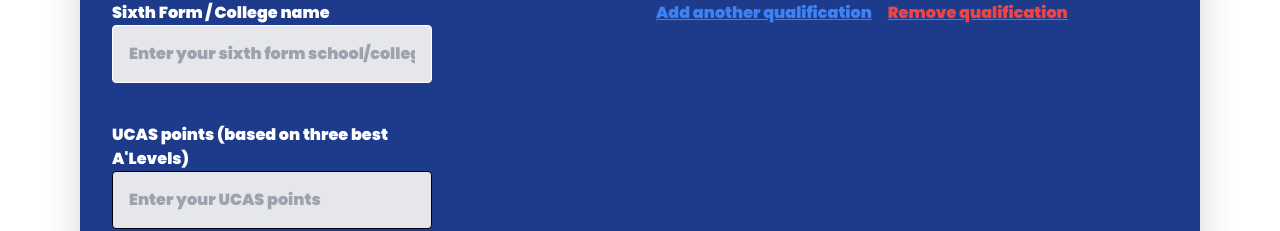
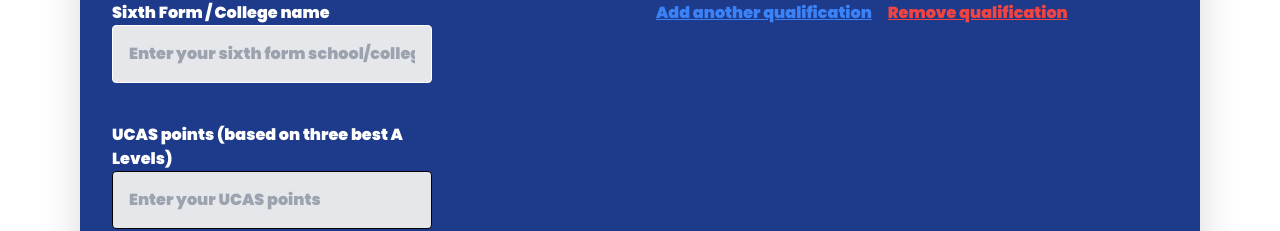
Before and after one commit to AshrafAKRahman/bridging_barriers, a Next.js app: page /Education in a window 1280 px wide. Shown: the part 286-517 px from the top of the page. Built offline with nearby package versions, Linux system fonts and the light colour scheme.

Commit message:
ammended label in Education page

```diff
--- a/pages/Education.jsx
+++ b/pages/Education.jsx
@@ -75,7 +75,7 @@ const Education = () => {
           </div>
           <div className="mt-10">
             <label className="text-white" htmlFor="inline-name">
-              UCAS points (based on three best A'Levels)
+              UCAS points (based on three best A Levels)
             </label>
             <input
               className="bg-gray-200 rounded py-4 px-4 text-gray-700 border border-black w-full"
```
